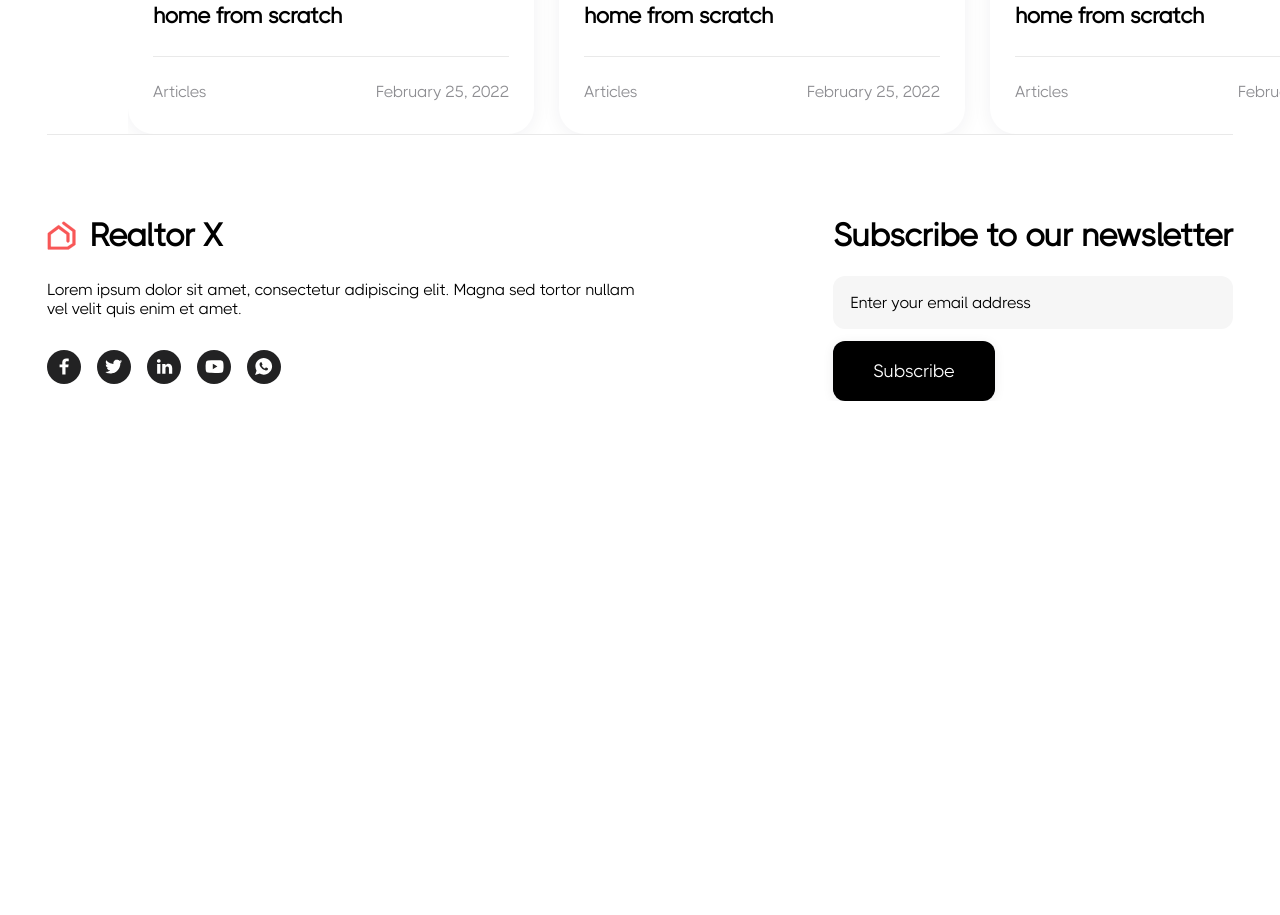
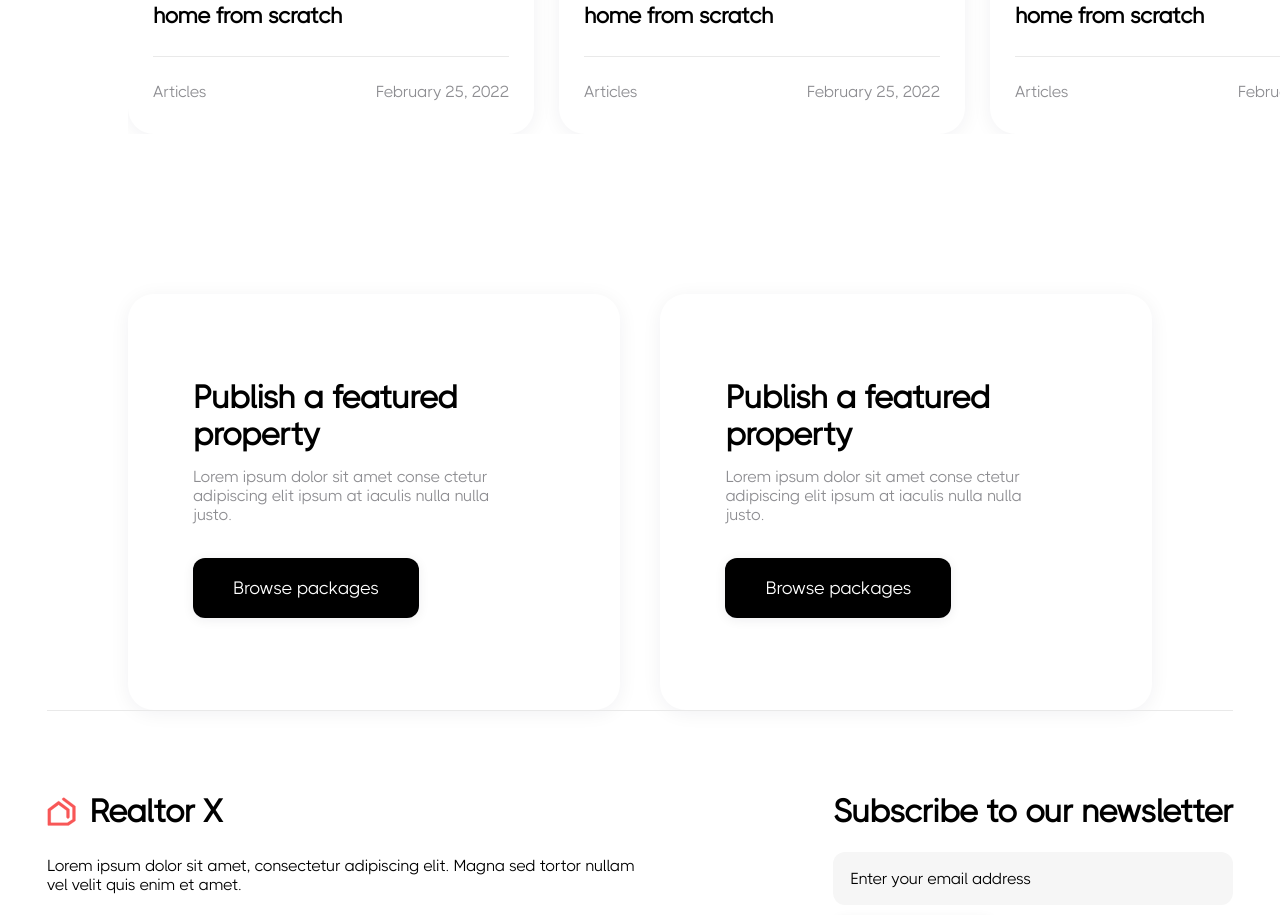
Before and after one commit to ikmean/WH-UI, a React (Create React App) app: page / in a window 1280 px wide. Shown: the part 5705-6620 px from the top of the page. Before the commit the page ends 6106 px from the top, so only its background shows below. Built offline with nearby package versions, Linux system fonts and the light colour scheme.

Commit message:
add: publish

```diff
--- a/src/components/button/Button.tsx
+++ b/src/components/button/Button.tsx
@@ -7,5 +7,9 @@ interface ButtonProps {
 }
 
 export default function Button({ text, color }: ButtonProps) {
-  return <ButtonWrapper color={color}>{text}</ButtonWrapper>
+  return (
+    <ButtonWrapper className="button" color={color}>
+      {text}
+    </ButtonWrapper>
+  )
 }
--- a/src/components/button/ButtonStyles.tsx
+++ b/src/components/button/ButtonStyles.tsx
@@ -30,4 +30,5 @@ export const ButtonWrapper = styled.div`
   font-size: 18px;
   box-shadow: 0px 2px 12px rgba(20, 20, 43, 0.07);
   cursor: pointer;
+  transition: background-color 0.5s ease;
 `
--- /dev/null
+++ b/src/components/publish/Publish.tsx
@@ -0,0 +1,14 @@
+import React from "react"
+import PublishBox from "./PublishBox"
+import { Container } from "./PublishStyles"
+
+export default function Publish() {
+  return (
+    <div className="container">
+      <Container>
+        <PublishBox />
+        <PublishBox />
+      </Container>
+    </div>
+  )
+}
--- /dev/null
+++ b/src/components/publish/PublishBox.tsx
@@ -0,0 +1,16 @@
+import React from "react"
+import Button from "../button/Button"
+import { BoxStyles } from "./PublishStyles"
+
+export default function PublishBox() {
+  return (
+    <BoxStyles>
+      <h1>Publish a featured property</h1>
+      <p>
+        Lorem ipsum dolor sit amet conse ctetur adipiscing elit ipsum at iaculis
+        nulla nulla justo.
+      </p>
+      <Button color="black" text="Browse packages" />
+    </BoxStyles>
+  )
+}
--- /dev/null
+++ b/src/components/publish/PublishStyles.tsx
@@ -0,0 +1,34 @@
+import styled from "styled-components"
+import { colors } from "../../lib/colors"
+
+export const Container = styled.div`
+  display: flex;
+  justify-content: space-between;
+  margin-top: 160px;
+`
+export const BoxStyles = styled.div`
+  padding: 85px 108px 92px 65px;
+  width: 48%;
+  box-shadow: 0px 3px 20px rgba(8, 15, 52, 0.06);
+  border-radius: 26px;
+  transition: background-color 0.5s ease;
+  cursor: pointer;
+  h1 {
+    font-size: 32px;
+    margin-bottom: 14px;
+  }
+  p {
+    margin-bottom: 34px;
+    color: ${colors.greyText};
+  }
+  &:hover {
+    background: black;
+    h1 {
+      color: white;
+    }
+
+    .button {
+      background: ${colors.secondary};
+    }
+  }
+`
--- a/src/pages/home/Home.jsx
+++ b/src/pages/home/Home.jsx
@@ -6,6 +6,7 @@ import Properties from "../../components/properties/Properties";
 import FindHouse from "../../components/findHouse/FindHouse";
 import Discovery from "../../components/discover/Discovery";
 import Articles from "../../components/articles/Articles";
+import Publish from '../../components/publish/Publish'
 
 function Home() {
   return (
@@ -19,6 +20,7 @@ function Home() {
     </div>
       <Discovery/>
       <Articles/>
+      <Publish/>
   </div>
   );
 }
```
